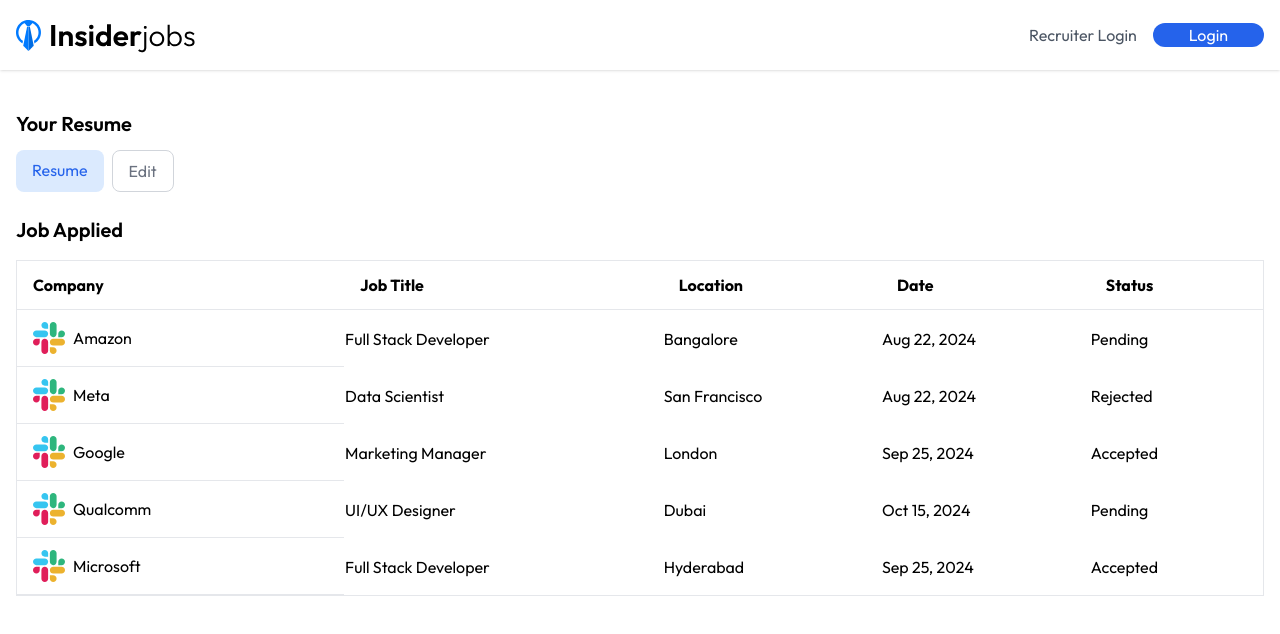
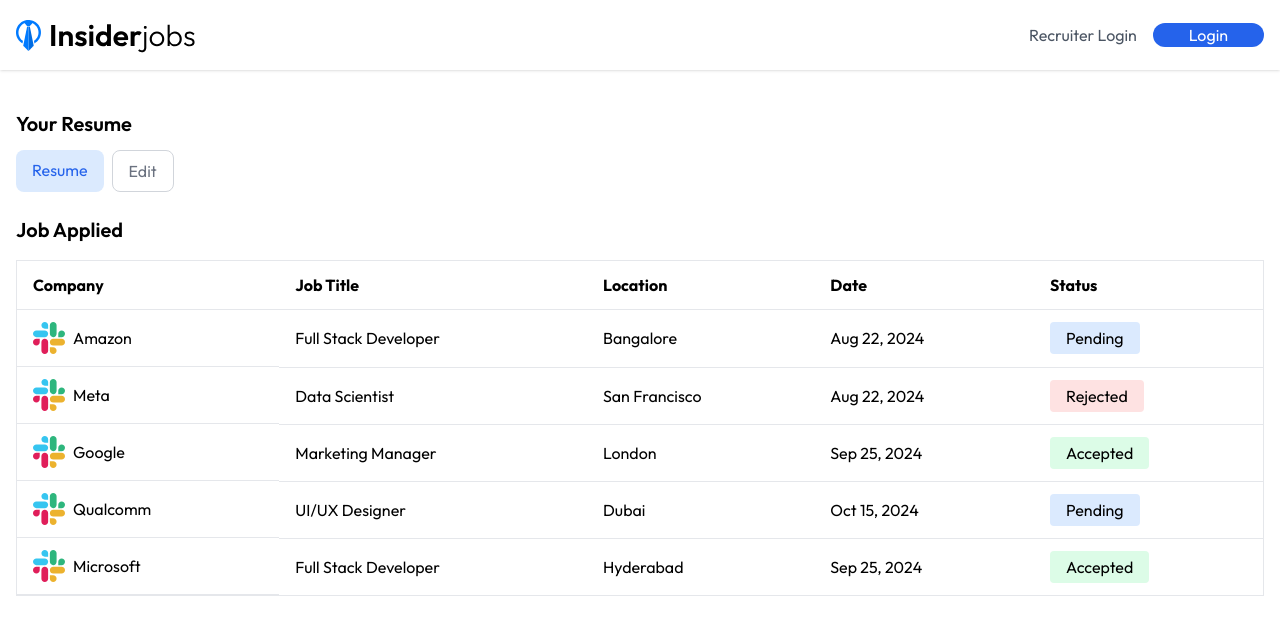
Before and after one commit to MenukaSankalpa/Project-48, a React (Vite) app in the folder client/: page /applications in a window 1280 px wide. Shown: the top 634 px of the page. Built offline with nearby package versions, Linux system fonts and the light colour scheme; no server answers.

Commit message:
add td section style and logic

```diff
--- a/client/src/pages/Applications.jsx
+++ b/client/src/pages/Applications.jsx
@@ -54,15 +54,20 @@
                   <img className='w-8 h-8' src={job.logo} alt="" />
                   {job.company}
                 </td>
-                <td>{job.title}</td>
-                <td>{job.location}</td>
-                <td>{moment(job.date).format('ll')}</td>
-                <td>{job.status}</td>
+                <td className='py-2 px-4 border-b'>{job.title}</td>
+                <td className='py-2 px-4 border-b max-sm:hidden'>{job.location}</td>
+                <td className='py-2 px-4 border-b max-sm:hidden'>{moment(job.date).format('ll')}</td>
+                <td className='py-2 px-4 border-b'>
+                  <span className={`${job.status === 'Accepted' ? 'bg-green-100' : job.status === 'Rejected' ? 'bg-red-100' : 'bg-blue-100' } px-4 py-1.5 rounded`}>
+                  {job.status}
+                  </span>
+                  </td>
               </tr>
             ) : (null) )}
           </tbody>
         </table>
       </div>
+
     </>
   )
 }
```
